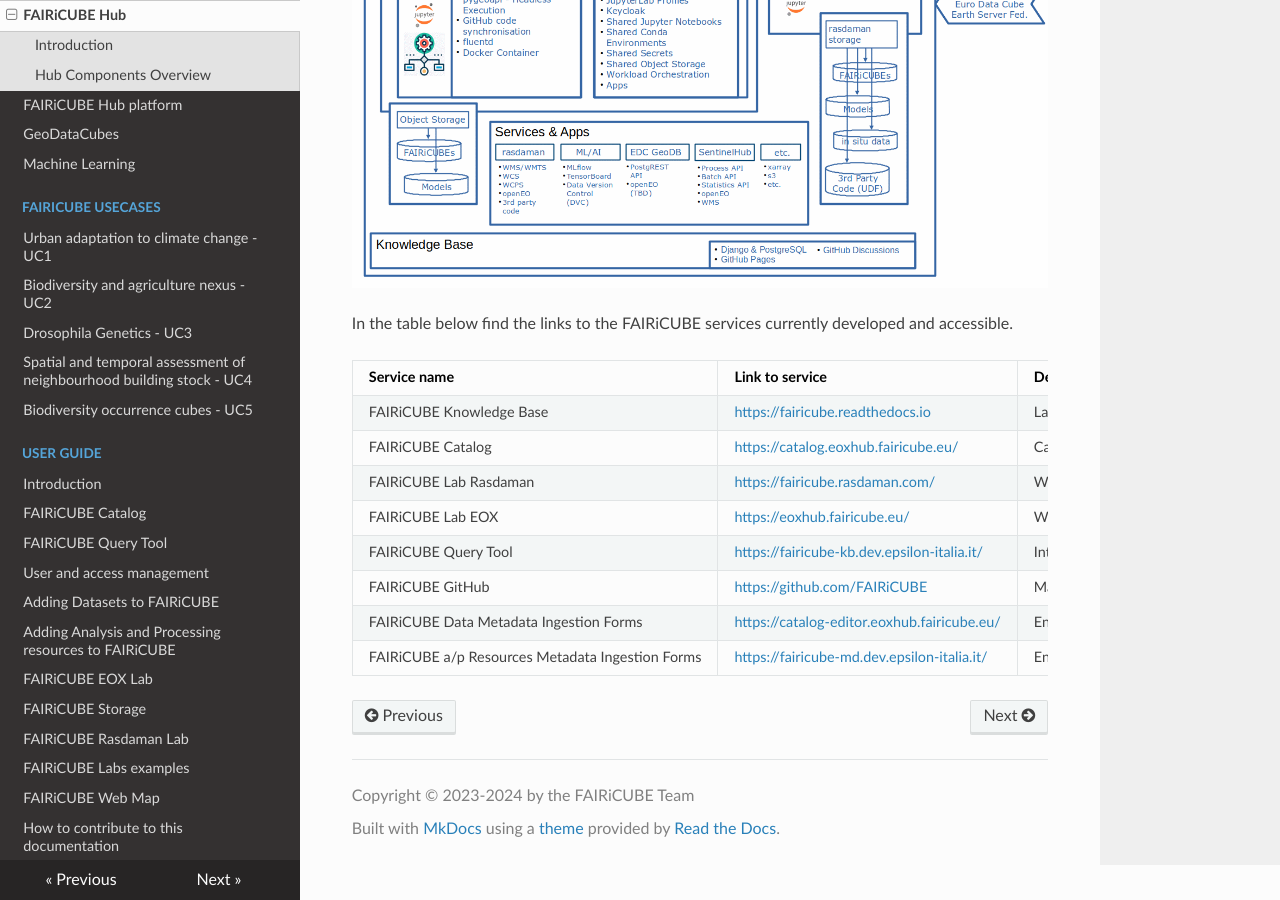
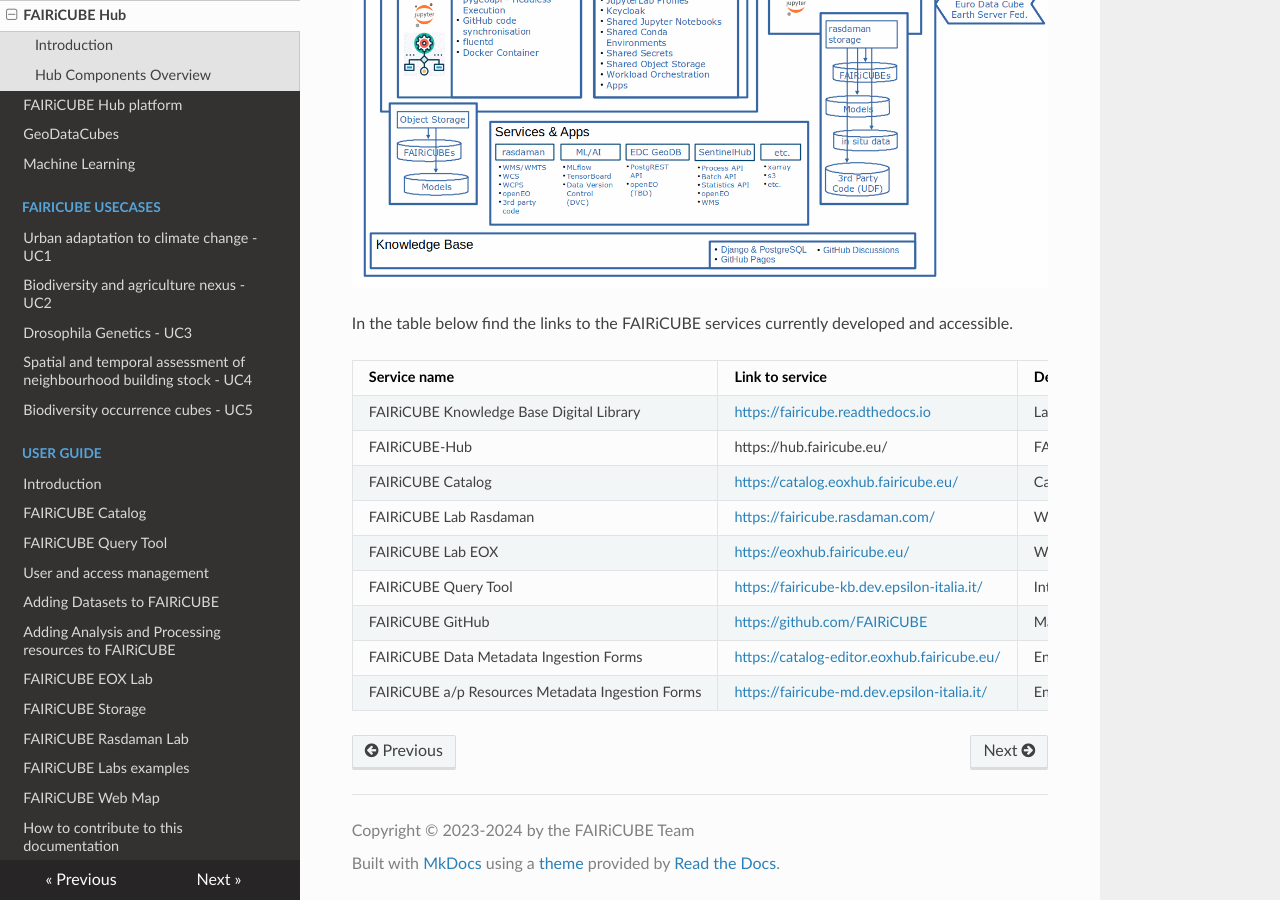
Before and after one commit to FAIRiCUBE/collaboration-platform, an MkDocs documentation site: the page built from docs/overview/fic_hub.md, in a window 1280 px wide and 900 px high, scrolled down 1640 px. Built offline with MkDocs 1.6.1, drawn with Linux system fonts in a browser that asks for light colours; nearby versions of some CDN libraries.

Commit message:
Update fic_hub.md

```diff
--- a/docs/overview/fic_hub.md
+++ b/docs/overview/fic_hub.md
@@ -37,7 +37,8 @@
 
 | Service name | Link to service | Description |
 | ------------ | --------------- | ----------- |
-| FAIRiCUBE Knowledge Base | [https://fairicube.readthedocs.io](https://fairicube.readthedocs.io) | Landing page for project documentation |
+| FAIRiCUBE Knowledge Base Digital Library | [https://fairicube.readthedocs.io](https://fairicube.readthedocs.io) | Landing page for project documentation |
+| FAIRiCUBE-Hub | https://hub.fairicube.eu/ | FAIRiCUBE Hub is a unifying platform for discovering and utilizing F.A.I.R. (Findable, Accessible, Interoperable, Reusable) datacubes |
 | FAIRiCUBE Catalog | [https://catalog.eoxhub.fairicube.eu/](https://catalog.eoxhub.fairicube.eu/) | Catalog of data and analysis/processing (a/p) resources |
 | FAIRiCUBE Lab Rasdaman | [https://fairicube.rasdaman.com/](https://fairicube.rasdaman.com/) | Workspace to access and process data |
 | FAIRiCUBE Lab EOX | [https://eoxhub.fairicube.eu/](https://eoxhub.fairicube.eu/) | Workspace to access and process data |
```
